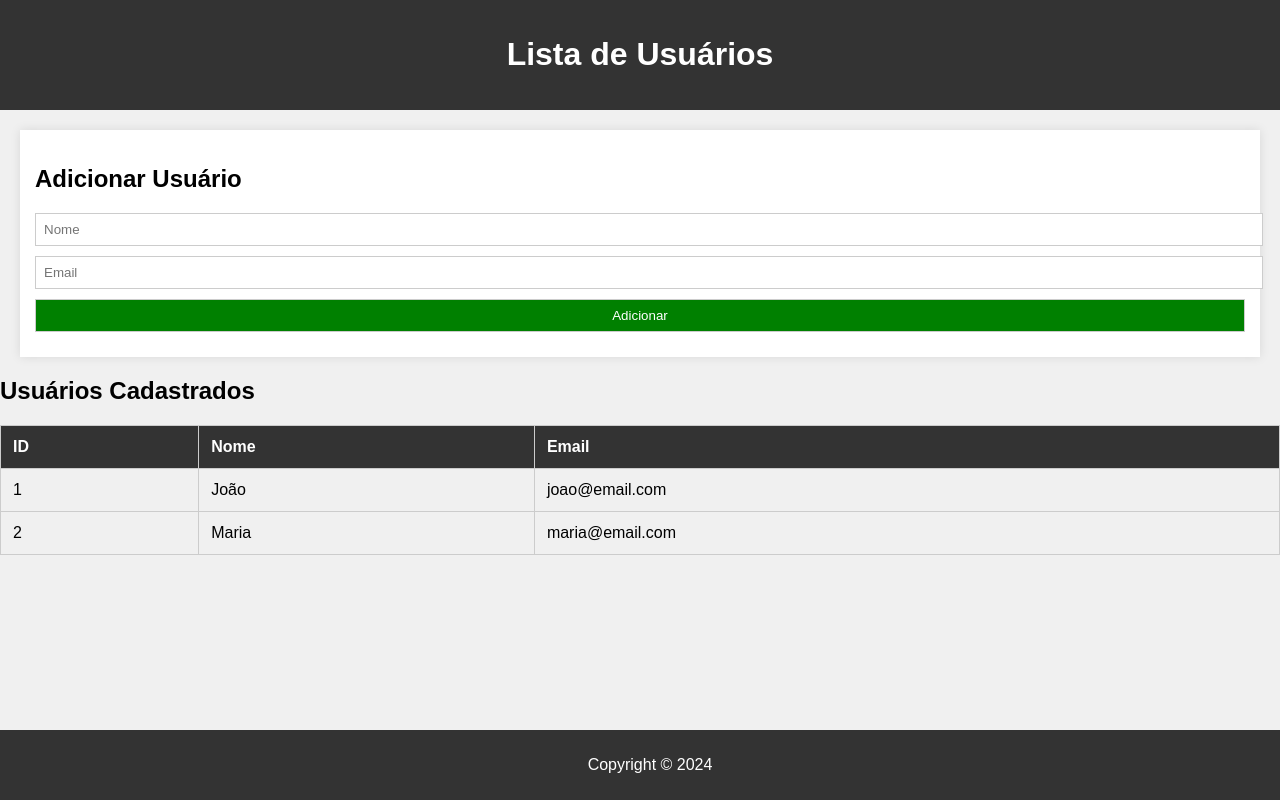
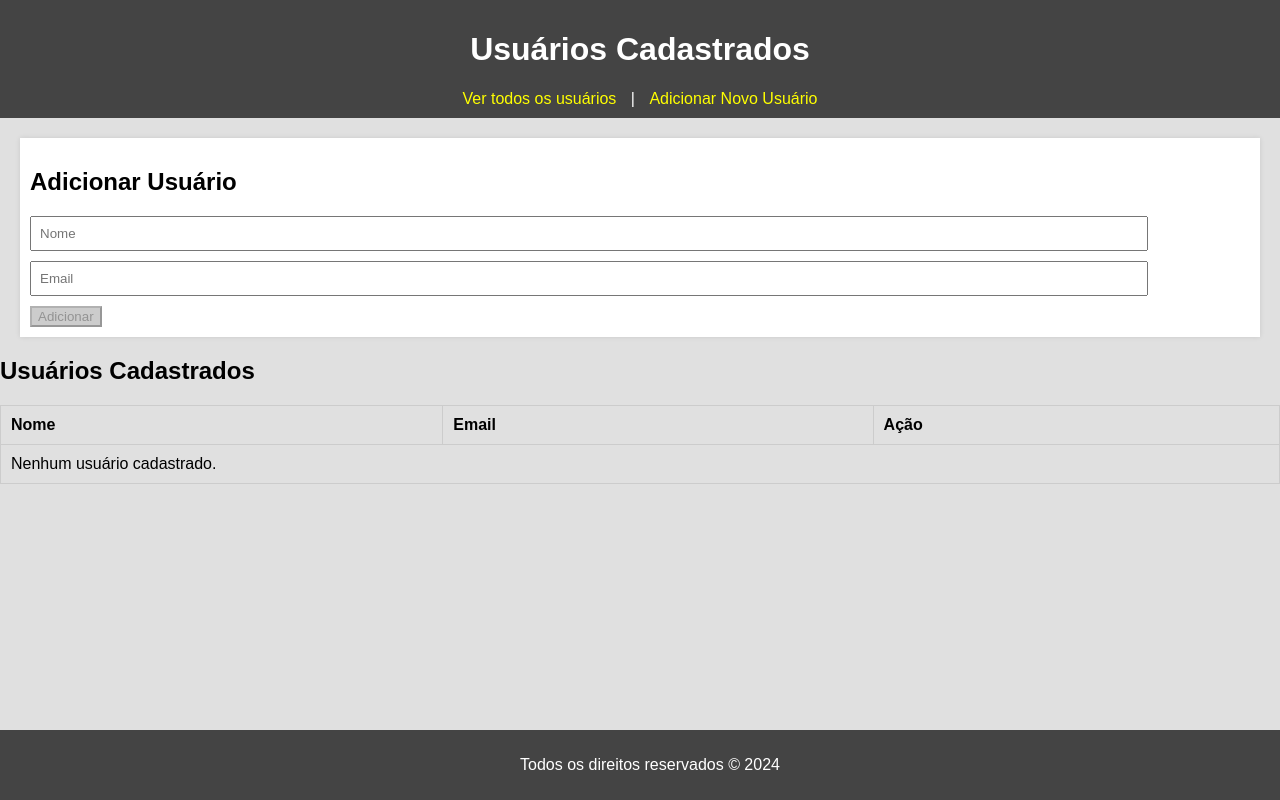
Before and after one commit to diasricardo/pythonteste, a Flask app: page / in a window 1280 px wide. Run offline with Flask 3, Linux system fonts and the light colour scheme.

Commit message:
melhoria

```diff
--- a/app.py
+++ b/app.py
@@ -1,13 +1,9 @@
-from flask import Flask, render_template, request, redirect, url_for, flash
+from flask import Flask, render_template, request, redirect, flash
 
 app = Flask(__name__)
 app.secret_key = 'chave_secreta_para_flash'
 
-# Lista para armazenar dados temporariamente
-usuarios = [
-    {"id": 1, "nome": "João", "email": "joao@email.com"},
-    {"id": 2, "nome": "Maria", "email": "maria@email.com"}
-]
+usuarios = []  # Lista vazia inicialmente
 
 @app.route('/')
 def index():
@@ -18,16 +14,15 @@ def adicionar():
     nome = request.form.get('nome')
     email = request.form.get('email')
 
-    if not nome or not email:
-        flash('Todos os campos são obrigatórios!')
-        return redirect(url_for('index'))
+    # Erro proposital: Falta de validação mais rigorosa
+    if nome == "" or email == "":
+        flash('Preencha todos os campos!')
+        return redirect('/')
 
-    # Erro proposital: ID gerado incorretamente como string
-    novo_usuario = {"id": str(len(usuarios) + 1), "nome": nome, "email": email}
-    usuarios.append(novo_usuario)
-
+    # Erro proposital: Não há verificação para e-mails duplicados
+    usuarios.append({"nome": nome, "email": email})
     flash('Usuário adicionado com sucesso!')
-    return redirect(url_for('index'))
+    return redirect('/')
 
 if __name__ == '__main__':
     app.run(debug=True)
--- a/static/styles.css
+++ b/static/styles.css
@@ -1,42 +1,48 @@
 body {
     font-family: Arial, sans-serif;
-    background-color: #f0f0f0;
+    background-color: #e0e0e0;
     margin: 0;
     padding: 0;
 }
 
 header {
-    background-color: #333;
+    background-color: #444;
     color: white;
-    padding: 15px;
     text-align: center;
+    padding: 10px;
 }
 
-#formulario {
+nav a {
+    margin: 0 10px;
+    text-decoration: none;
+    color: yellow; /* Problema: Texto com baixo contraste */
+}
+
+.formulario {
+    background-color: #fff;
     margin: 20px;
-    padding: 15px;
-    background-color: white;
-    box-shadow: 0 0 10px rgba(0, 0, 0, 0.1);
+    padding: 10px;
+    box-shadow: 0 0 5px rgba(0, 0, 0, 0.1);
 }
 
 input {
     display: block;
-    width: 100%;  /* Problema: Pode quebrar layout em telas pequenas */
-    margin-bottom: 10px;
+    margin: 10px 0;
     padding: 8px;
-    border: 1px solid #ccc;
+    width: 90%; /* Problema: Pode causar overflow em telas menores */
 }
 
-input[type="submit"] {
-    background-color: green;
-    color: white;
-    cursor: pointer;
+button[disabled] {
+    background-color: #ccc;
+    cursor: not-allowed;
 }
 
-.flash-messages {
-    background-color: yellow;
-    padding: 10px;
-    list-style: none;
+.flash {
+    background-color: #ffdddd;
+    color: red;
+    margin: 10px;
+    padding: 5px;
+    border: 1px solid red;
 }
 
 table {
@@ -46,22 +52,17 @@ table {
 }
 
 th, td {
-    padding: 12px;
+    padding: 10px;
     border: 1px solid #ccc;
     text-align: left;
 }
 
-th {
-    background-color: #333;
-    color: white;
-}
-
 footer {
-    background-color: #333;
+    background-color: #444;
     color: white;
     text-align: center;
     padding: 10px;
-    position: fixed;  /* Problema: Pode sobrepor conteúdo */
+    position: fixed; /* Problema: Pode cobrir conteúdo */
     bottom: 0;
     width: 100%;
 }
--- a/templates/index.html
+++ b/templates/index.html
@@ -3,58 +3,66 @@
 <head>
     <meta charset="UTF-8">
     <meta name="viewport" content="width=device-width, initial-scale=1.0">
-    <title>Teste de Software - Página Flask</title>
-    <link rel="stylesheet" href="/static/styles.css">
+    <title>Gerenciamento de Usuários</title>
+    <link rel="stylesheet" href="{{ url_for('static', filename='styles.css') }}">
 </head>
 <body>
 
 <header>
-        <h1>Lista de Usuários</h1>
+    <h1>Usuários Cadastrados</h1>
+    <nav>
+        <!-- Problema: Link leva para uma rota inexistente -->
+        <a href="/usuarios">Ver todos os usuários</a> |
+        <a href="/adicionar">Adicionar Novo Usuário</a>
+    </nav>
 </header>
+
+<section class="formulario">
+    <h2>Adicionar Usuário</h2>
+    <form action="/adicionar" method="POST">
+        <input type="text" name="nome" placeholder="Nome">
+        <input type="email" name="email" placeholder="Email">
+        <!-- Problema: Botão parece inativo -->
+        <button type="submit" disabled>Adicionar</button>
+    </form>
+</section>
 
 {% with messages = get_flashed_messages() %}
     {% if messages %}
-            <ul class="flash-messages">
+        <div class="flash">
             {% for message in messages %}
-                    <li>{{ message }}</li>
+                <p>{{ message }}</p>
             {% endfor %}
-            </ul>
+        </div>
     {% endif %}
 {% endwith %}
 
-    <section id="formulario">
-        <h2>Adicionar Usuário</h2>
-        <form action="{{ url_for('adicionar') }}" method="POST">
-            <input type="text" name="nome" placeholder="Nome">
-            <input type="email" name="email" placeholder="Email">
-            <input type="submit" value="Adicionar">
-        </form>
-    </section>
-
-    <section id="tabela">
+<section class="tabela">
     <h2>Usuários Cadastrados</h2>
     <table>
         <thead>
             <tr>
-                    <th>ID</th>
                 <th>Nome</th>
                 <th>Email</th>
+                <th>Ação</th> <!-- Problema: Coluna sem funcionalidade -->
             </tr>
         </thead>
         <tbody>
             {% for usuario in usuarios %}
             <tr>
-                        <td>{{ usuario['id'] }}</td>  <!-- Problema: ID é string -->
                 <td>{{ usuario['nome'] }}</td>
                 <td>{{ usuario['email'] }}</td>
+                <td><button>Remover</button> <!-- Problema: Botão sem função --> </td>
             </tr>
+            {% else %}
+            <tr><td colspan="3">Nenhum usuário cadastrado.</td></tr>
             {% endfor %}
         </tbody>
     </table>
 </section>
 
 <footer>
-        <p>Copyright © 2024</p>
+    <p>Todos os direitos reservados © 2024</p>
 </footer>
 
 </body>
```
Lines whose indentation alone changed are shown as unchanged.
